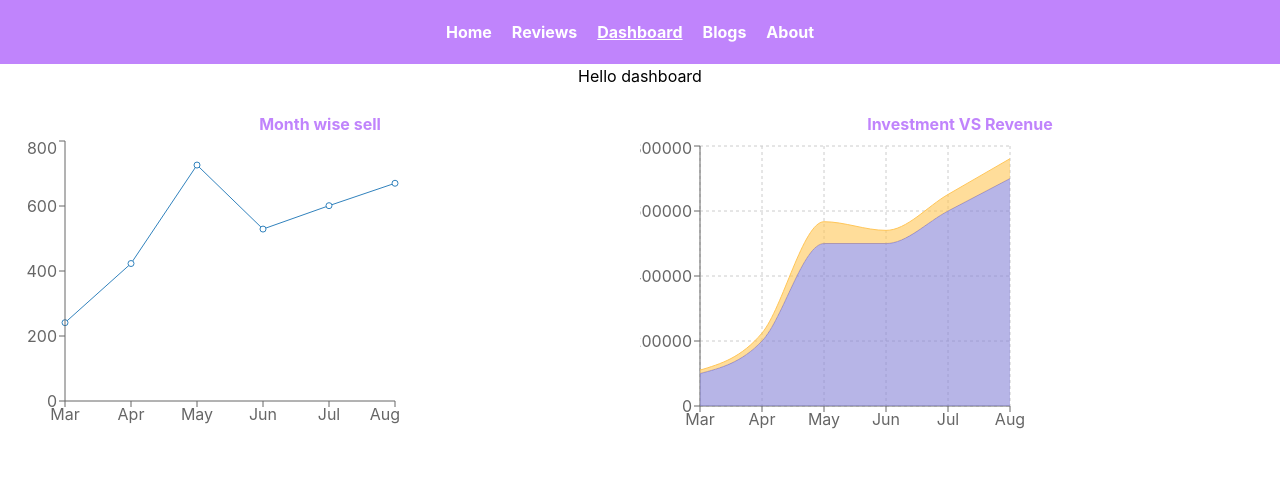
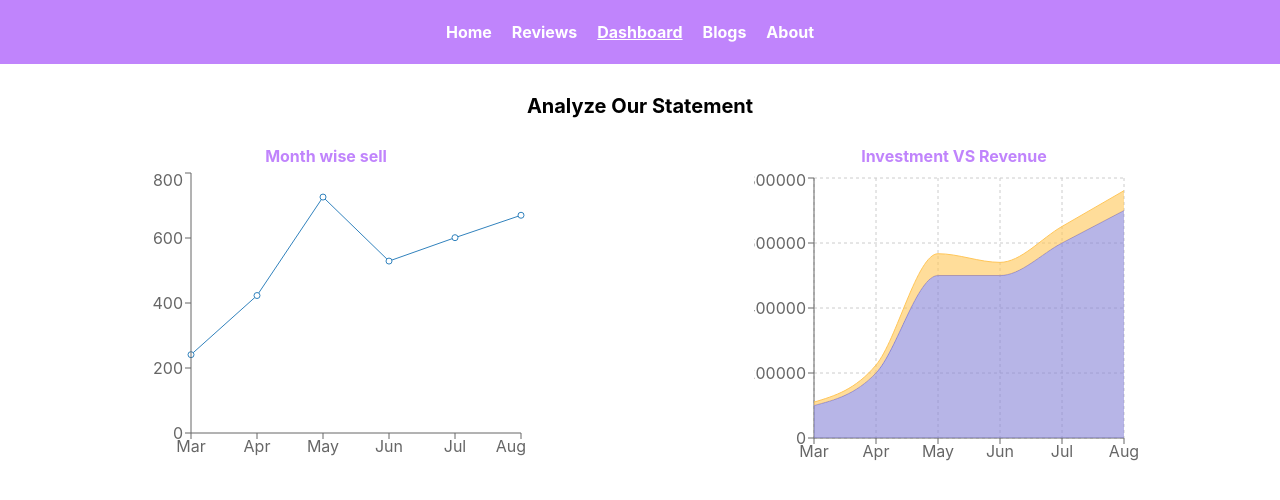
Before and after one commit to mdsaharshital/router-bottle-up, a React (Create React App) app: page /dashboard in a window 1280 px wide. Shown: the top 500 px of the page. Built offline with nearby package versions, Linux system fonts and the light colour scheme.

Commit message:
furnised& dashboard alinged up

```diff
--- a/src/components/Dashboard/Dashboard.js
+++ b/src/components/Dashboard/Dashboard.js
@@ -3,8 +3,8 @@ import MyLineCharts from '../MyLineCharts/MyLineCharts';
 
 const Dashboard = () => {
     return (
-        <div>
-            <h2>Hello dashboard</h2>
+        <div className='mx-auto p-3 container' >
+            <h2 className='text-xl my-4 font-bold'>Analyze Our Statement</h2>
             <MyLineCharts></MyLineCharts>
         </div>
     );
--- a/src/components/MyLineCharts/MyLineCharts.js
+++ b/src/components/MyLineCharts/MyLineCharts.js
@@ -41,10 +41,10 @@ const MyLineCharts = () => {
         }
     ];
     return (
-        <div className='grid  md:grid-cols-2 my-6'>
+        <div className='grid  md:grid-cols-2 my-6 mx-auto'>
         <div className="">
             <h2 className='text-purple-400 font-bold'>Month wise sell</h2>
-            <LineChart width={400} height={300} data={data}>
+            <LineChart className='mx-auto' width={400} height={300} data={data}>
                 <Line dataKey={'sell'}></Line>
                 <XAxis dataKey={'month'}/>
                 <YAxis/>
@@ -54,6 +54,7 @@ const MyLineCharts = () => {
         <div className="">
             <h2 className='text-purple-400 font-bold'> Investment VS Revenue</h2>
         <AreaChart
+        className='mx-auto'
         width={400}
         height={300}
         data={data}
```
